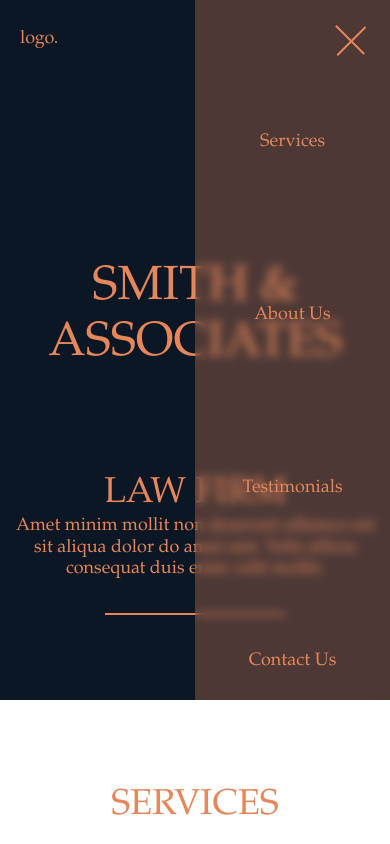
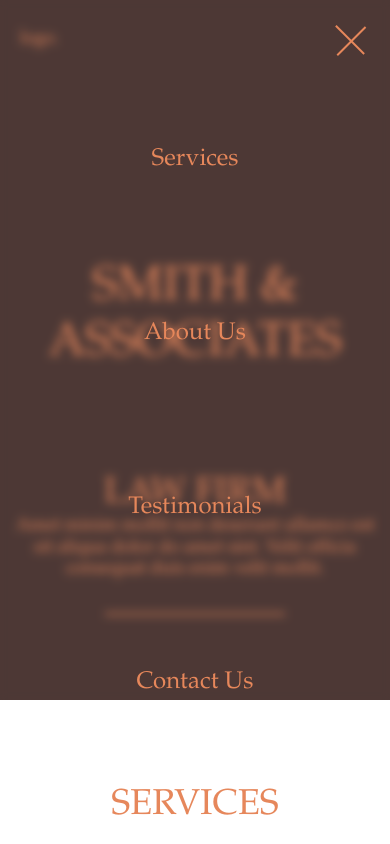
Before and after one commit to AlekM91/law-firm, a website built with webpack: page src/index.html in a window 390 px wide. Both pictures are taken after a click on the element 350 px from the left and 40 px from the top of the page. Shown: the top 844 px of the page. Built offline with nearby package versions, Linux system fonts and the light colour scheme.

Commit message:
remade the nav a bit, note to self to change the slider at some point

```diff
--- a/src/scripts/main.js
+++ b/src/scripts/main.js
@@ -8,9 +8,12 @@ if(module.hot) {
 // Hamburger Menu
 let hamburgerMenu = document.querySelector('.hamburger-menu');
 let mainNav = document.querySelector('.main-nav ul');
+let body = document.querySelector('body')
 hamburgerMenu.addEventListener('click', function(e) {
     hamburgerMenu.classList.toggle('hamburger-menu-active');
-    mainNav.classList.toggle('menu-active')
+    mainNav.classList.toggle('menu-active');
+    body.classList.toggle('no-scroll');
+
 })
 
 // Smooth Scroll
@@ -21,6 +24,7 @@ mainNav.addEventListener('click', function(e) {
         document.querySelector(id).scrollIntoView({behavior: 'smooth'});
         mainNav.classList.remove('menu-active');
         hamburgerMenu.classList.remove('hamburger-menu-active');
+        body.classList.remove('no-scroll');
     }
 })
 
@@ -61,7 +65,7 @@ function scrollElement() {
         sectionObserver.observe(section);
     })
 }
-scrollElement();
+// scrollElement();
 
 
 // Slider
@@ -87,9 +91,6 @@ function slider() {
         slides.forEach((s, i) => s.style.transform = `translateX(${100 * (i - slide)}%)`);
         activeDot(slide)
     }
-
-
-
 
     createDot()
     goToSlide(currentSlide);
--- a/src/styles/components/_js-classes.scss
+++ b/src/styles/components/_js-classes.scss
@@ -2,3 +2,7 @@
     opacity: 0;
     transform:translateY(100px)
 }
+
+.no-scroll {
+    overflow: hidden;
+}
--- a/src/styles/layout/_nav.scss
+++ b/src/styles/layout/_nav.scss
@@ -43,14 +43,12 @@
 
         ul {
             position: absolute;
-            height: 100vh;
             background: #e6875b4e ;
             backdrop-filter: blur(5px);
             color: $secondary;
             height: 100vh;
-            width: 50%;
+            width: 100%;
             top: 0;
-            margin-top: -20px;
             padding: 0;
             right: -100%;
             flex-direction: column;
@@ -67,6 +65,7 @@
 
                 a {
                     padding: 20px;
+                    font-size: 24px;
                 }
             }
         }
```
Also changed, not shown: dist/index.html, dist/manifest.json, 4 other files.
